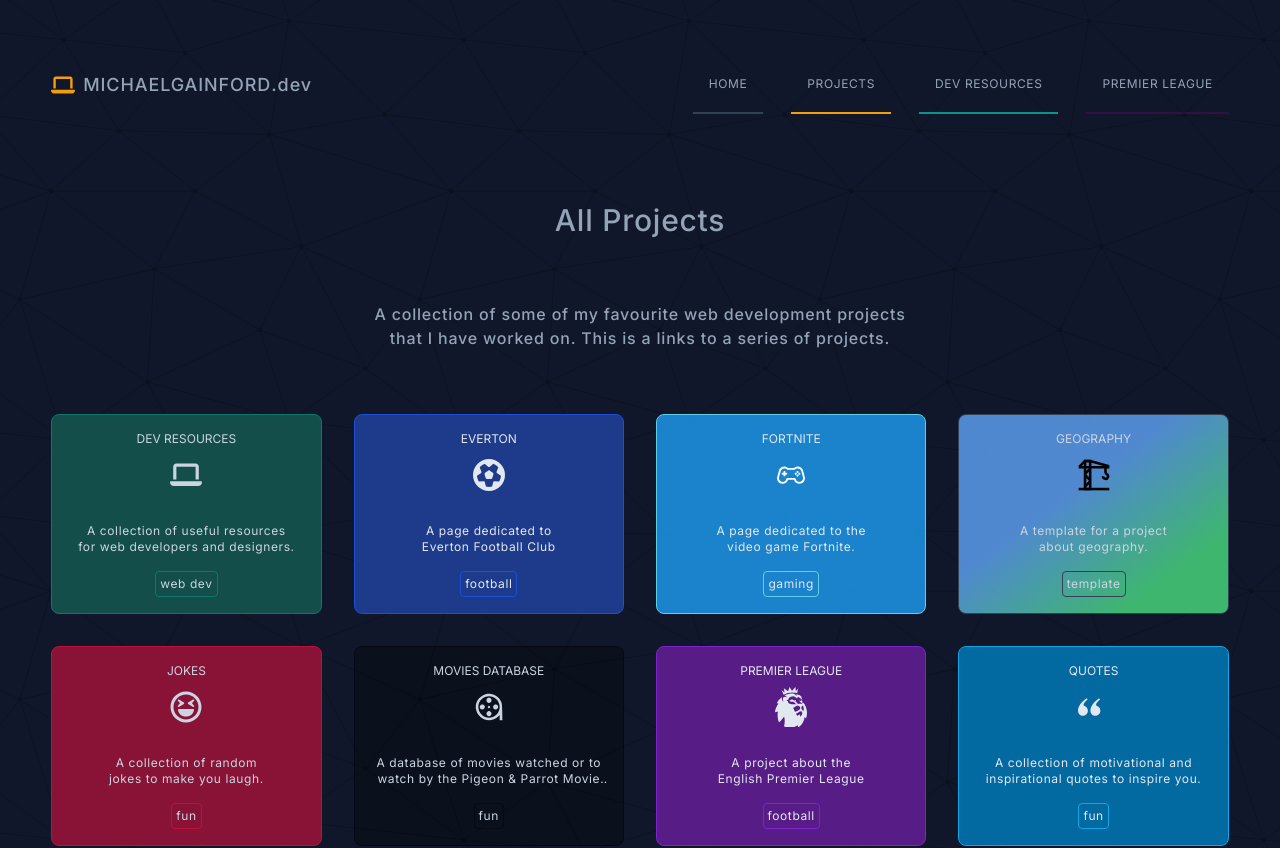
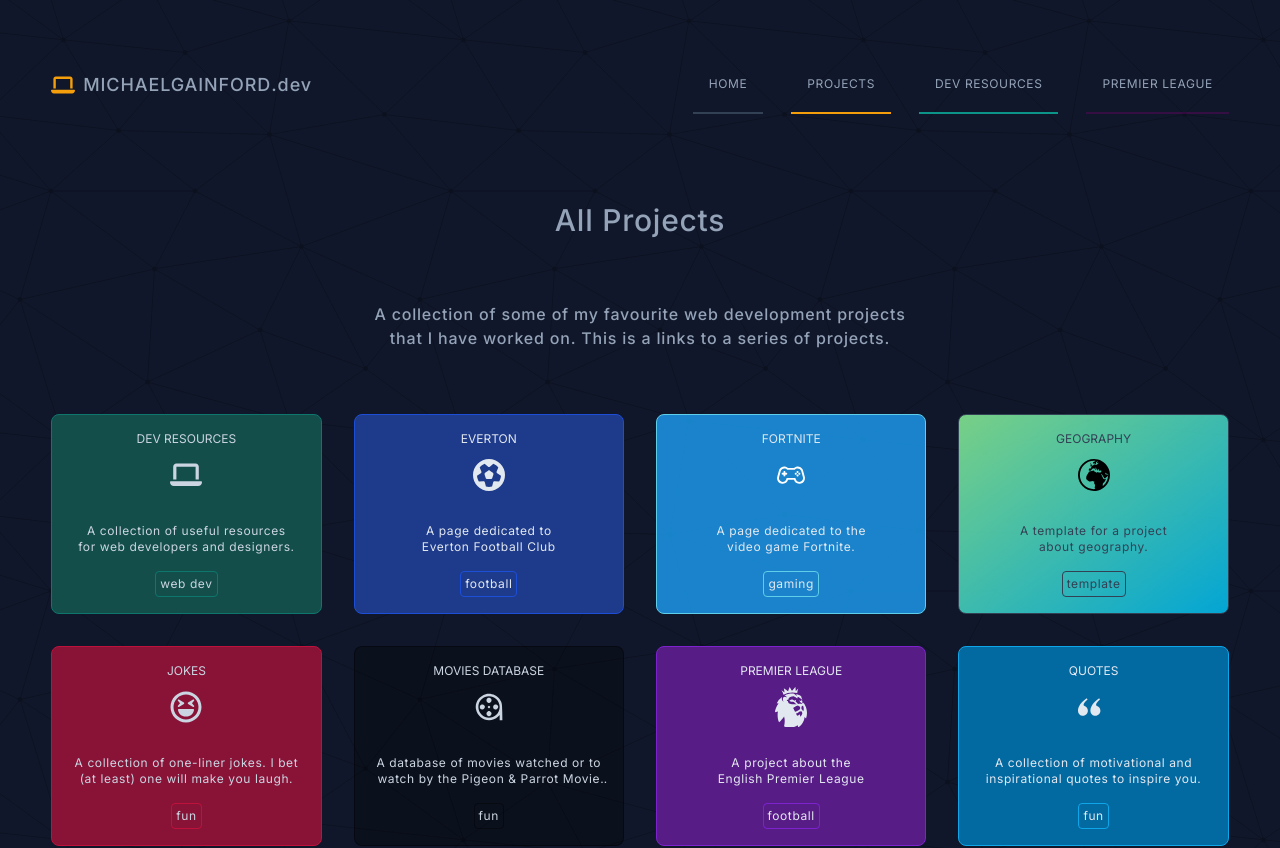
Before and after one commit to michaelgainford/michaelgainford.github.io, a Next.js app: page /projects in a window 1280 px wide. Shown: the top 848 px of the page. Built offline with nearby package versions, Linux system fonts and the light colour scheme.

Commit message:
Updated multiple icons

```diff
--- a/app/globals.css
+++ b/app/globals.css
@@ -199,3 +199,4 @@ html,
 }
 
 .cls-1{fill:none;stroke:#020202;stroke-miterlimit:10;stroke-width:1.92px;}
+.st0{fill:#000000;}
--- a/app/projects/jokes/page.jsx
+++ b/app/projects/jokes/page.jsx
@@ -3,6 +3,7 @@ import H1 from "@/components/typography/H1Span";
 import Footer from "@/components/footer/Footer";
 import { globalPageStyles } from "@/components/data/Variables";
 import { mainStyles } from "@/components/data/Variables";
+import Page_Intro from "@/components/site_elements/Page_Intro";
 
 const jokes = [
 	{
@@ -63,8 +64,13 @@ export default function PAGE_JOKES() {
 	return (
 		<div className={`${globalPageStyles} bg-rose-950 bg-brick-wall-background text-white`}>
 			<Header />
+
 			<main className={`${mainStyles}`}>
 				<H1 text="Jokes" />
+				<Page_Intro
+					text="A collection of one-liner jokes. I bet (at least) one will make you laugh."
+					other_classes={`text-balance text-center`}
+				/>
 				<div className="grid w-full grid-cols-1 gap-4 md:grid-cols-2 md:gap-8 lg:gap-16 xl:grid-cols-3">
 					{jokes.map((joke, index) => (
 					<div key={index} className="border border-rose-700 bg-rose-900 p-4 rounded-lg min-h-[200px] space-y-4 text-center flex items-center flex-col justify-center">
--- a/components/data/Data_For_Projects.jsx
+++ b/components/data/Data_For_Projects.jsx
@@ -3,12 +3,12 @@ import Icon_Football from "@/components/icons/IconFootball";
 import Icon_Movies from "@/components/icons/IconMovies";
 import Icon_Laptop from "@/components/icons/IconLaptop";
 import Icon_Quote from "@/components/icons/IconQuote";
+import Icon_Earth from "@/components/icons/IconEarth";
 import Icon_Gamepad from "@/components/icons/IconGamepad";
-import Icon_Template from "@/components/icons/IconTemplate";
+//import Icon_Template from "@/components/icons/IconTemplate";
 import Icon_Planet from "@/components/icons/IconPlanet";
-//import Icon_PremierLeague from "@/components/icons/Icon_PremierLeagueLogo";
 import Icon_PremierLeagueSimple from "@/components/icons/Icon_PremierLeagueLogoSimple";
-import Icon_Construction from "@/components/icons/IconConstruction";
+//import Icon_Construction from "@/components/icons/IconConstruction";
 
 const DataForAllProjects = [
   {
@@ -87,7 +87,7 @@ const DataForAllProjects = [
     hover: "hover:bg-rose-800",
     group: "group/jokes",
     groupHover: "group-hover/jokes:fill-slate-100 group-hover/jokes:text-slate-100",
-    description: "A collection of random jokes to make you laugh.",
+    description: "A collection of one-liner jokes. I bet (at least) one will make you laugh.",
     category: "fun",
     underConstruction: false,
     archived: false,
@@ -109,21 +109,6 @@ const DataForAllProjects = [
     underConstruction: false,
     archived: false,
   },
-  /*
-  {
-    name: "My Dev Dashboard",
-    href: "/web-development/my-dashboard",
-    featuredProject: false,
-    icon: Icon_Laptop,
-    color: "text-slate-200",
-    bg: "bg-teal-900",
-    border: "border-teal-700",
-    divider: "divide-teal-700",
-    hover: "hover:bg-teal-800",
-    description: "A dashboard for my web development projects.",
-    category: "web dev",
-    archived: false,
-  }, */
   {
     name: "Quotes",
     href: "/projects/quotes",
@@ -188,12 +173,12 @@ const DataForAllProjects = [
     name: "Geography",
     href: "/",
     featuredProject: false,
-    icon: Icon_Construction,
-    color: "text-slate-300",
-    bg: "bg-gradient-to-br from-[#0000A5] from-40% to-[#34A56F] to-[92]%",
+    icon: Icon_Earth,
+    color: "text-slate-700",
+    bg: "bg-gradient-to-br from-[#92FE9D] to-[#00C9FF]",
     border: "border-slate-700",
     divider: "divide-slate-500",
-    hover: "bg-gradient-to-br from-blue-400/80 from-20% to-green-400/80 to-80%",
+    hover: "bg-gradient-to-br from-[#92FE9D]/80 to-[#00C9FF]/80",
     description: "A template for a project about geography.",
     category: "template",
     underConstruction: true,
--- a/components/icons/IconConstruction.jsx
+++ b/components/icons/IconConstruction.jsx
@@ -1,22 +1,17 @@
 export default function ICON_CONSTRUCTION ({classes, fill}) {
   return (
-/*     <svg
-      className={classes}
-      xmlns={`http://www.w3.org/2000/svg`}
-      height={`16`}
-      width={`16`}
-      viewBox={`0 0 512 512`}>
-      <path d={`M502.3 159.7l-234-156c-8-4.9-16.5-5-24.6 0l-234 156C3.7 163.7 0 170.8 0 178v156c0 7.1 3.7 14.3 9.7 18.3l234 156c8 4.9 16.5 5 24.6 0l234-156c6-4 9.7-11.1 9.7-18.3V178c0-7.1-3.7-14.3-9.7-18.3zM278 63.1l172.3 114.9-76.9 51.4L278 165.7V63.1zm-44 0v102.6l-95.4 63.7-76.9-51.4L234 63.1zM44 219.1l55.1 36.9L44 292.8v-73.7zm190 229.7L61.7 334l76.9-51.4L234 346.3v102.6zm22-140.9l-77.7-52 77.7-52 77.7 52-77.7 52zm22 140.9V346.3l95.4-63.7 76.9 51.4L278 448.8zm190-156l-55.1-36.9L468 219.1v73.7z`} fill={fill} />
-    </svg> */
-
     <svg
       width="800px"
       height="800px"
       viewBox="0 0 24 24"
-      id="Layer_1"
-      data-name="Layer 1"
       xmlns="http://www.w3.org/2000/svg">
-        <polygon className="cls-1" points="9.13 22.54 5.29 22.54 5.29 6.25 5.29 1.46 9.13 1.46 9.13 22.54" fill="none" strokeColor={fill} strokeMiterlimit="10" strokeWidth="1.92px" />
-          <polygon className="cls-1" points="1.46 6.25 22.54 6.25 22.54 5.29 9.13 1.46 5.29 1.46 1.46 5.29 1.46 6.25"/><line className="cls-1" x1="23.5" y1="22.54" x2="0.5" y2="22.54"/><path className="cls-1" d="M20.62,6.25V9.64a1.82,1.82,0,0,0,.9,1.63A1.92,1.92,0,1,1,18.71,13"/><line className="cls-1" x1="9.13" y1="16.79" x2="5.29" y2="20.63"/><line className="cls-1" x1="5.29" y1="12" x2="9.13" y2="15.83"/><line className="cls-1" x1="9.13" y1="7.21" x2="5.29" y2="11.04"/></svg>
+		<polygon className="cls-1" points="9.13 22.54 5.29 22.54 5.29 6.25 5.29 1.46 9.13 1.46 9.13 22.54" fill="transparent" strokeMiterlimit="10" strokeWidth="1.92px" />
+		<polygon className="cls-1" points="1.46 6.25 22.54 6.25 22.54 5.29 9.13 1.46 5.29 1.46 1.46 5.29 1.46 6.25"/>
+		<line className="cls-1" x1="23.5" y1="22.54" x2="0.5" y2="22.54"/>
+		<path className="cls-1" d="M20.62,6.25V9.64a1.82,1.82,0,0,0,.9,1.63A1.92,1.92,0,1,1,18.71,13"/>
+		<line className="cls-1" x1="9.13" y1="16.79" x2="5.29" y2="20.63"/>
+		<line className="cls-1" x1="5.29" y1="12" x2="9.13" y2="15.83"/>
+		<line className="cls-1" x1="9.13" y1="7.21" x2="5.29" y2="11.04"/>
+	</svg>
   )
 }
--- /dev/null
+++ b/components/icons/IconDocs.jsx
@@ -0,0 +1,5 @@
+export default function ICON_DOCS ({classes, fill}) {
+  return (
+<svg width="800px" height="800px" viewBox="0 0 192 192" xmlns="http://www.w3.org/2000/svg" className={classes} fill="none"><path stroke="fill-current" strokeLinecap="round" strokeLinejoin="round" strokeWidth="12" d="M68 89h56m-56 24h56m-56 24h36"/><path fill="fill-current" fillRule="evenodd" d="M52 28a2 2 0 0 0-2 2v132a2 2 0 0 0 2 2h88a2 2 0 0 0 2-2V62h-28a6 6 0 0 1-6-6V28H52Zm68 8.485L133.515 50H120V36.485ZM38 30c0-7.732 6.268-14 14-14h62c1.591 0 3.117.632 4.243 1.757l34 34A6 6 0 0 1 154 56v106c0 7.732-6.268 14-14 14H52c-7.732 0-14-6.268-14-14V30Z" clipRule="evenodd"/></svg>
+  )
+}
--- /dev/null
+++ b/components/icons/IconEarth.jsx
@@ -0,0 +1,49 @@
+export default function ICON_EARTH ({classes, fill}) {
+	return (
+		<svg className="" height="800px" width="800px" xmlns="http://www.w3.org/2000/svg" fill="transparent"
+		viewBox="0 0 512 512">
+			<g>
+			<path className="fill-black" d="M511.434,239.204c-4.138-63.963-31.794-121.624-74.418-164.217c-17.682-17.685-37.951-32.809-60.22-44.74
+			C340.806,10.962,299.67,0,256,0C185.365,0,121.273,28.67,74.984,74.988C28.663,121.273,0,185.361,0,256
+			c0,70.639,28.663,134.735,74.984,181.013C121.273,483.329,185.365,512,256,512c10.178,0,20.211-0.593,30.092-1.757
+			c25.423-2.974,49.714-9.666,72.278-19.558c18.337-8.004,35.573-18.099,51.38-29.968c9.642-7.261,18.755-15.194,27.266-23.704
+			C483.337,390.734,512,326.639,512,256C512,250.347,511.82,244.748,511.434,239.204z M368.22,213.758
+			c-8.983,3.483-31.286,4.653-36.252,1.343c-4.943-3.272-17.416-7.379-22.444-6.488c-5.032,0.89,1.604,8.416-4.259,9.338
+			c-5.86,0.898-13.395-3.208-19.294-7.44c-5.856-4.162-15.144-5.794-15.144-5.794c-2.26-0.273-4.529-0.547-6.789-0.804
+			c-3.365-6.762-1.608-22.096-13.52-18.63c-11.903,3.475-51.197,10.416-59.77,12.11c-8.573,1.726-18.81,15.39-25.63,25.532
+			c-6.843,10.244-25.481,42.241-28.842,47.215c-3.365,5.059-4.884,36.65-4.79,44.833c0.085,8.339,37.322,42.623,49.022,44.107
+			c11.759,1.616,43.697-6.66,52.091-8.417c8.429-1.695,13.309,9.557,19.977,9.431c6.699-0.117,14.948,2.983,8.159,12.689
+			c-6.82,9.634-6.851,14.413-0.328,20.597c6.547,6.247,19.169,29.381,10.506,47.707c-8.604,18.341-2.292,27.008,2.323,34.262
+			c0.948,1.491,1.932,3.552,2.916,5.988c-6.637,0.594-13.363,0.89-20.152,0.89c-62.51,0-118.985-25.297-159.97-66.25
+			C55.07,374.986,29.764,318.51,29.764,256c0-62.51,25.306-118.986,66.266-159.978c40.984-40.952,97.459-66.25,159.97-66.25
+			c7.765,0,15.476,0.382,23.042,1.155c-1.488,1.101-3.127,2.233-5.032,3.365c-12.649,7.558-17.744,10.931-27.058,13.453
+			c-9.35,2.506-5.895,21.292-2.475,24.713c3.428,3.42,11.076-0.844,17.006-4.225c5.922-3.365,7.648,3.42,7.675,5.973
+			c0,2.561,3.424,12.806,8.484,11.111c5.095-1.695,13.457-18.7,12.594-21.222c-0.863-2.569-4.263-9.378,1.608-14.437
+			c5.805-5.028,12.465-9.198,18.278-13.368c1.811,0.406,3.596,0.891,5.352,1.39c-0.508,1.257-1.667,2.802-3.568,4.498
+			c-6.64,5.871-9.139,10.103-9.139,10.103s-1.581,13.563,2.62,13.563c4.197,0.023,15.897-2.436,21.698-4.107
+			c5.836-1.67,5.868,3.428,0.058,5.091c-5.832,1.639-10.834,4.169-10.834,4.169c-0.835,2.522-1.636,5.092-2.471,7.613
+			c-8.366,5.068-11.7,12.719-11.7,12.719s-37.123,0.804-39.739,1.663c-2.53,0.812-1.694-7.675-1.694-7.675s2.498-8.55-1.729-7.714
+			c-4.197,0.866-4.224,8.347-4.224,8.55c-0.566,3.396-1.132,6.816-1.667,10.236c0,0-16.194,3.396-19.618,6.84
+			c-3.392,3.428-14.5,13.672-17.053,15.421c-2.565,1.694-11.134,4.286-14.562,6.012c-3.424,1.734,10.271,7.722,10.271,10.275
+			c0,2.561,0.031,14.554-5.118,15.414c-5.126,0.866-29.143,0.898-29.143,0.898s-7.683,27.414-5.954,29.982
+			c1.726,2.553,12.856,8.51,19.708,7.652c6.844-0.874,22.233-8.573,22.233-8.573c2.264-5.153,4.556-10.283,6.848-15.421
+			c4.552-4.856,9.108-9.713,13.664-14.585c0,0.023,10.236,4.255,13.664,0.828c3.388-3.42,10.15-6.855,10.209-6.855
+			c0.027,0,6.781,12.781,11.017,14.468c4.251,1.709,11.841,8.487,12.676,12.75c0.836,4.255,1.667,11.907,4.197,10.174
+			c2.534-1.726,6.789-11.93,6.789-11.93s5.891-3.428-0.836-6.817c-6.73-3.365-18.575-15.272-20.273-17.834
+			c-1.694-2.561-0.832-10.244,5.091-6.847c5.954,3.428,21.94,18.692,21.94,18.692s0.835,7.675,5.001,11.048
+			c4.197,3.358,8.366,9.284,8.366,12.68c-0.031,3.396-0.031,5.06,5.801,5.028c5.868-0.031,3.424-11.041,3.424-13.57
+			c0-2.561-0.8-7.652,3.365-7.652c4.166-0.031,10.806,3.303,10.806,3.303s-4.228,16.974,4.044,19.434
+			c8.339,2.444,33.82-4.575,33.731-0.351C373.342,191.053,377.246,210.284,368.22,213.758z M415.969,415.977
+			c-6.043,6.028-12.414,11.728-19.11,17.052c-0.597-11.728-0.445-31.677,1.159-39.477c1.995-9.377,19.559-16.459,27.832-29.405
+			c8.334-13.008,21.257-27.828,18.844-46.863c-14.141,7.034-22.116,10.603-29.827,6.113c-7.71-4.497-15.178-20.394-18.247-26.828
+			c-2.862-6.16-29.408-56.733-24.587-60.332c5.032-3.31,28.515,39.212,37.565,51.76c9.142,12.742,5.535,28.975,24.618,18.52
+			c19.047-10.448,42.358-29.178,45.543-37.362c3.276-8.151-8.334-28.842-13.066-23.846c-4.646,5.06-18.576,7.152-18.607,7.152
+			c-5.954-10.681-11.997-21.495-18.126-32.387c0,0,7.887-0.149,15.538,6.215c7.71,6.403,22.92,14.109,31.942,15.413
+			c1.218,0.195,2.678,0.219,4.346,0.133c0.296,4.669,0.448,9.401,0.448,14.164C482.236,318.51,456.93,374.986,415.969,415.977z"/>
+			<path className="fill-black" d="M205.232,89.526c2.569,1.718-1.698,9.432-5.114,15.429c-3.42,5.996-1.706,9.417-1.706,9.417
+			s16.272-2.577,19.688-4.295c3.416-1.701,5.973-12.844,3.4-15.412c-2.569-2.569-11.138-10.268-11.15-12.837
+			c0-2.569,0.839-11.977-2.596-14.523c-3.42-2.576-11.119,2.28-11.103,7.684C196.655,78.415,202.66,87.808,205.232,89.526z"/>
+			</g>
+		</svg>
+	)
+}
--- a/components/icons/IconFont.jsx
+++ b/components/icons/IconFont.jsx
@@ -1,14 +1,14 @@
 export default function ICON_FONT ({classes}) {
   return (
     <svg
-      className={classes}
+      className={`${classes} fill-none`}
       width={`800px`}
       height={`800px`}
       viewBox={`0 0 24 24`}
       fill={`none`}
       xmlns={`http://www.w3.org/2000/svg`}>
       <g>
-       <path id={`Vector`} d={`M13 18L8 6L3 18M11 14H5M21 18V15M21 15V12M21 15C21 16.6569 19.6569 18 18 18C16.3431 18 15 16.6569 15 15C15 13.3431 16.3431 12 18 12C19.6569 12 21 13.3431 21 15Z`} stroke={`#E2E8F0`} strokeWidth={`2`} strokeLinecap={`round`} strokeLinejoin={`round`}/>
+       <path id={`Vector`} d={`M13 18L8 6L3 18M11 14H5M21 18V15M21 15V12M21 15C21 16.6569 19.6569 18 18 18C16.3431 18 15 16.6569 15 15C15 13.3431 16.3431 12 18 12C19.6569 12 21 13.3431 21 15Z`} stroke={classes} strokeWidth={`2`} strokeLinecap={`round`} strokeLinejoin={`round`}/>
       </g>
     </svg>
   )
--- a/components/icons/IconPlaceholder.jsx
+++ b/components/icons/IconPlaceholder.jsx
@@ -20,7 +20,7 @@ export default function ICON_PLACEHOLDER ({classes, fill}) {
         stroke={`#fff`}
         strokeWidth={`1.5`}
         strokeLinecap={`round`}
-        stroke-linejoin={`round`}/>
+        strokeLinejoin={`round`}/>
     </svg>
   )
 }
--- a/components/page_home/Home_Resources.jsx
+++ b/components/page_home/Home_Resources.jsx
@@ -14,7 +14,7 @@ export default function COMPONENT_HOME_RESOURCES () {
 		{featuredResourcesSortedByName.map((resource, index) => (
 			<Link href={resource.url} key={index} className="flex items-center w-full p-4 text-lg transition border rounded-lg opacity-75 gap-2 lg:gap-4 lg:p-6 xl:gap-8 resource border-slate-700/50 bg-gradient-to-b from-slate-900/40 to-slate-900/60 to-90% hover:opacity-100 hover:bg-slate-800 xl:px-8 group 2xl:py-8">
 				<span className="flex justify-center !text-white fill-white stroke-white">
-					<span className="text-white fill-white">
+					<span className="text-white fill-white size-6 xs:size-7 lg:size-8 3xl:size-12 ">
 					<resource.icon classes="size-6 xs:size-7 lg:size-8 3xl:size-12 h-auto fill-slate-400" />
 					</span>
 				</span>
```
Also changed, not shown: components/data/Data_For_DevResources.jsx (+4 -3 lines), components/icons/IconW3Schools.jsx (+8 -8 lines).
